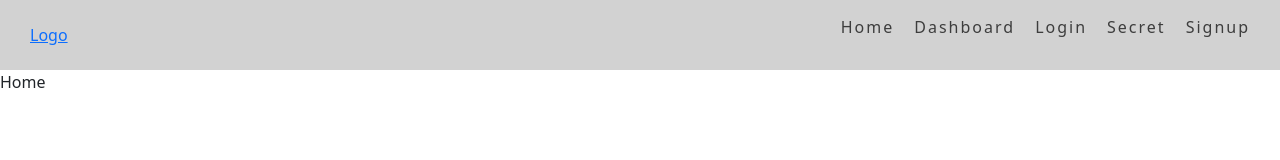
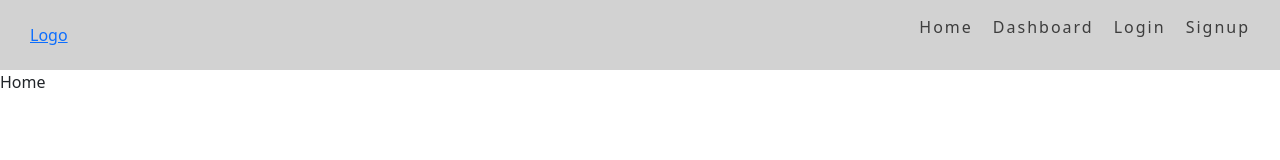
Before and after one commit to KronoMatrix/REACT-AVANZADO-G29A, a React (Vite) app in the folder 03-react-auth/: page / in a window 1280 px wide. Shown: the top 160 px of the page. Built offline with nearby package versions, Linux system fonts and the light colour scheme.

Commit message:
Header Renderizado condicional isAuth - Logout

```diff
--- a/03-react-auth/src/components/Header/Header.jsx
+++ b/03-react-auth/src/components/Header/Header.jsx
@@ -1,7 +1,9 @@
 import { NavLink } from 'react-router-dom'
+import { useAuthContext } from '../../hooks/useAuthContext'
 import './header.scss'
 
 const Header = () => {
+  const { isAuth, logout } = useAuthContext()
   // Se compara si el link está activo o no, con ayuda del NavLink
   const linkIsActive = ({ isActive, isPending }) => {
     return isActive ? 'header__item-link header__item-link--is-active' : 'header__item-link'
@@ -19,15 +21,26 @@ const Header = () => {
         <li className='header__list-link'>
           <NavLink className={linkIsActive} to='/dashboar'>Dashboard</NavLink>
         </li>
+        {isAuth
+          ? (
+            <>
+              <li className='header__list-link'>
+                <NavLink className={linkIsActive} to='/secret'>Secret</NavLink>
+              </li>
+              <li className='header__list-link'>
+                <NavLink className='header__item-link' to='/' onClick={logout}>Logout</NavLink>
+              </li>
+            </>)
+          : (
+            <>
               <li className='header__list-link'>
                 <NavLink className={linkIsActive} to='/login'>Login</NavLink>
               </li>
               <li className='header__list-link'>
-          <NavLink className={linkIsActive} to='/secret'>Secret</NavLink>
-        </li>
-        <li className='header__list-link'>
                 <NavLink className={linkIsActive} to='/signup'>Signup</NavLink>
               </li>
+            </>
+            )}
       </ul>
 
     </nav>
```
Lines whose indentation alone changed are shown as unchanged.
